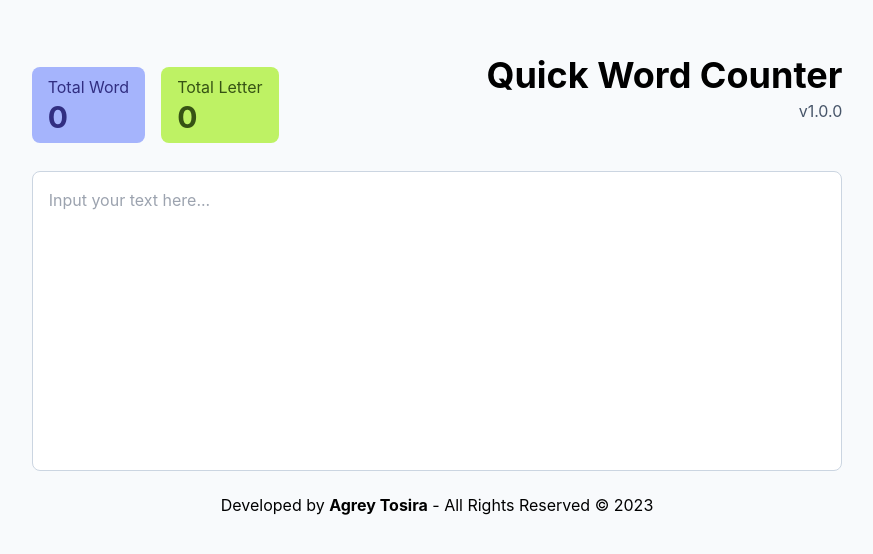
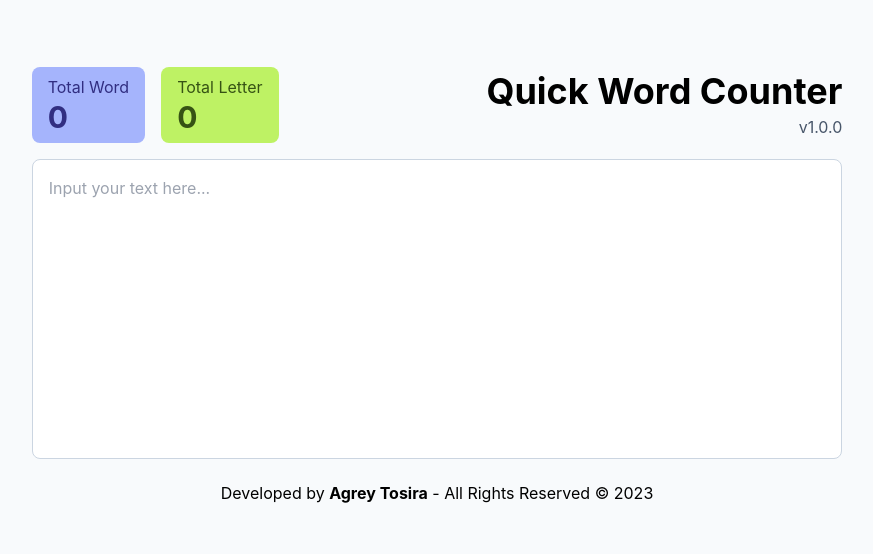
Before and after one commit to agreytosira/quickwordcounter, a React (Vite) app: page / in a window 1280 px wide. Shown: the part 146-700 px from the top of the page, without its empty margins (203-1076 px from the left). Built offline with nearby package versions, Linux system fonts and the light colour scheme.

Commit message:
fix: title margin bottom

```diff
--- a/src/App.jsx
+++ b/src/App.jsx
@@ -38,7 +38,7 @@ function App() {
                   <h5 className='text-3xl font-bold'>{letterCount}</h5>
                 </div>
               </div>
-              <div className='flex items-center flex-col md:items-end gap-0 mb-8 md:md-0'>
+              <div className='flex items-center flex-col md:items-end gap-0 mb-8 md:mb-0'>
                 <h1 className='text-center text-4xl font-bold mb-1 md:text-right'>Quick Word Counter</h1>
                 <p className='text-slate-600'>v1.0.0</p>
               </div>
```
